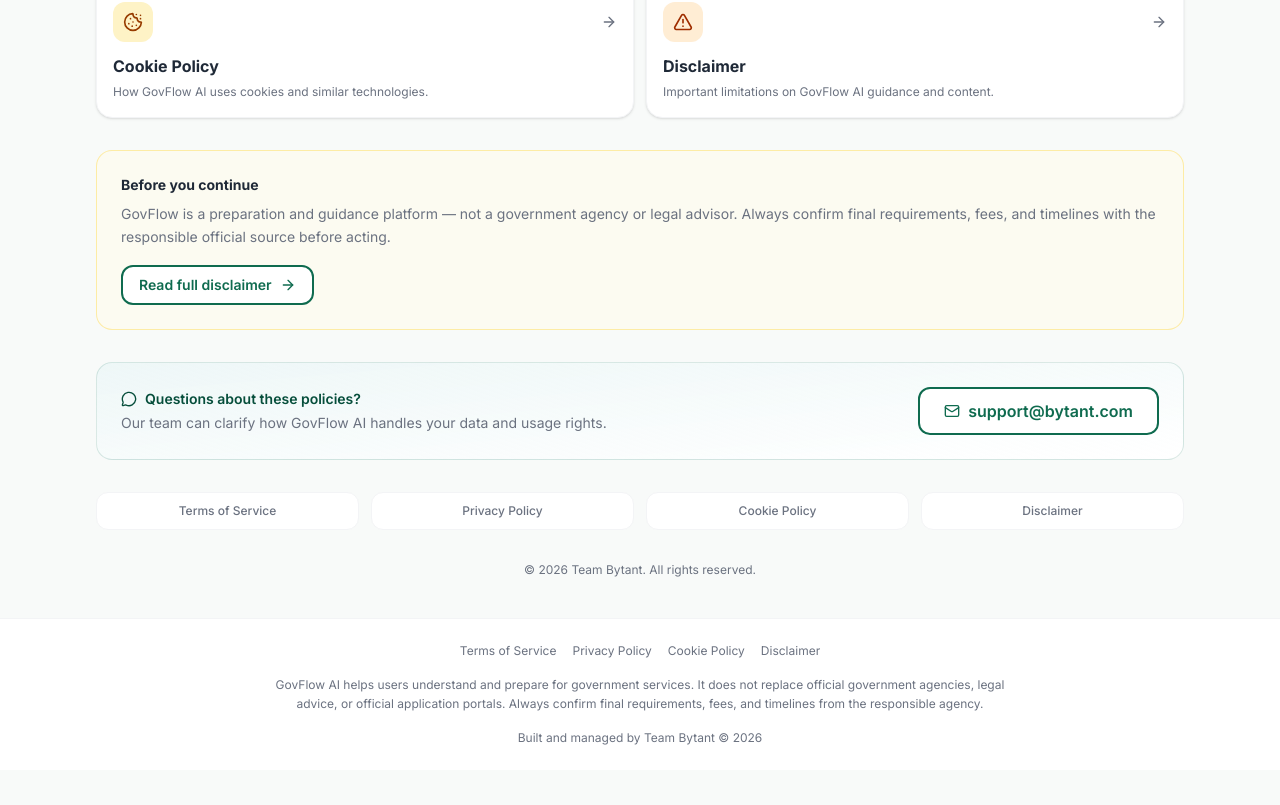
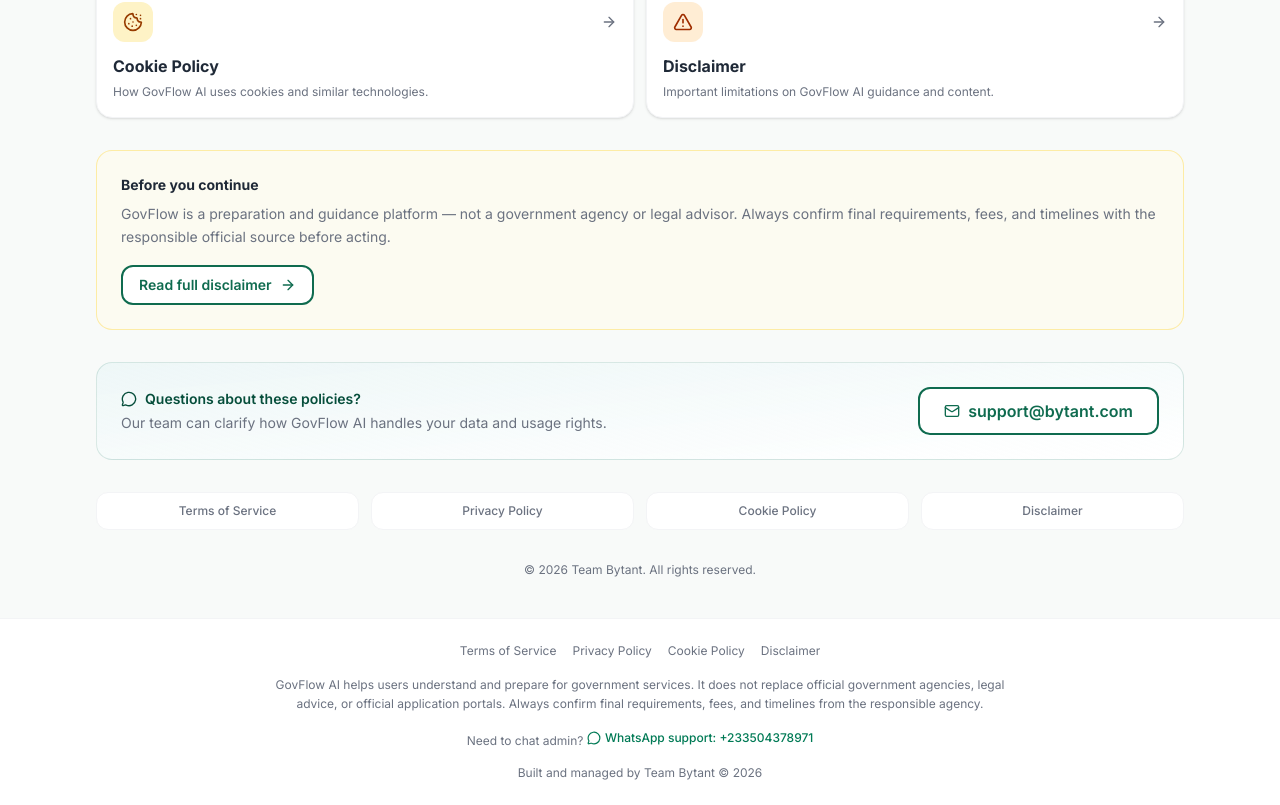
Before and after one commit to builder-kay/govflow-ai, a Next.js app: page /legal in a window 1280 px wide. Shown: the part 584-1389 px from the top of the page. Before the commit the page ends 1354 px from the top, so only its background shows below. Built offline with nearby package versions, Linux system fonts and the light colour scheme.

Commit message:
Add WhatsApp support link in Footer: Include a new section in the footer for users to contact admin via WhatsApp, enhancing user support accessibility.

```diff
--- a/src/components/layout/Footer.tsx
+++ b/src/components/layout/Footer.tsx
@@ -1,3 +1,5 @@
+import Link from "next/link";
+import { MessageCircle } from "lucide-react";
 import { LegalNavLinks } from "@/components/legal/LegalNavLinks";
 import { LEGAL_OPERATOR } from "@/data/legal";
 
@@ -12,6 +14,18 @@
           final requirements, fees, and timelines from the responsible agency.
         </p>
         <p className="text-xs text-muted">
+          Need to chat admin?{" "}
+          <Link
+            href="https://wa.me/233504378971"
+            target="_blank"
+            rel="noopener noreferrer"
+            className="inline-flex items-center gap-1 font-medium text-emerald-700 hover:underline"
+          >
+            <MessageCircle className="h-3.5 w-3.5" />
+            WhatsApp support: +233504378971
+          </Link>
+        </p>
+        <p className="text-xs text-muted">
           Built and managed by {LEGAL_OPERATOR} © {new Date().getFullYear()}
         </p>
       </div>
```
